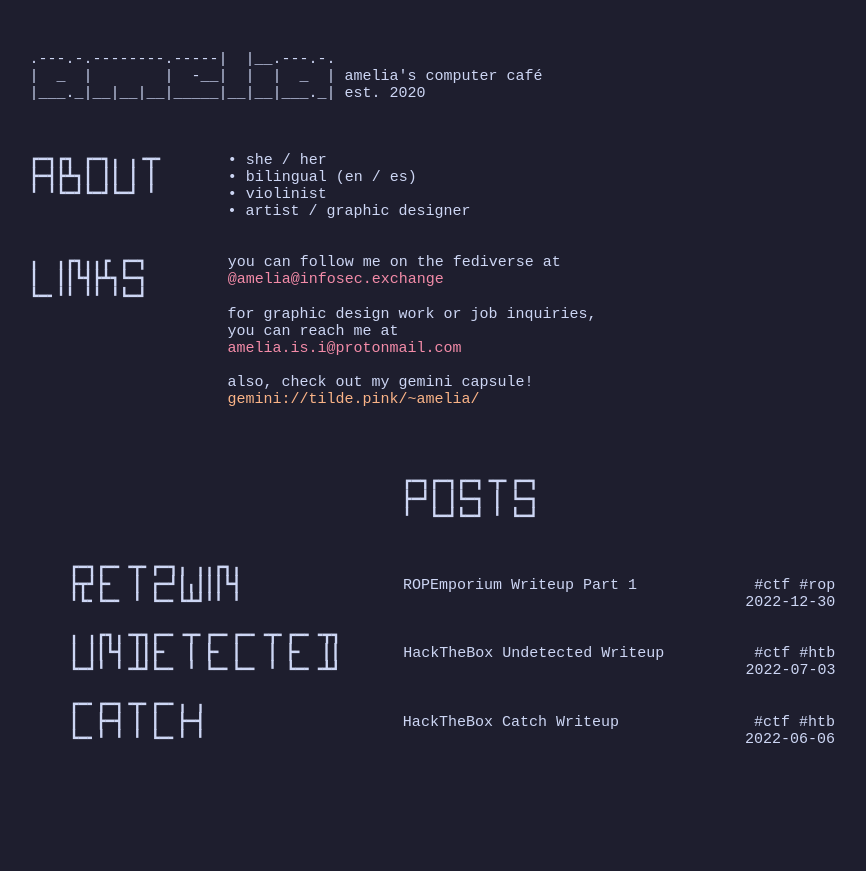
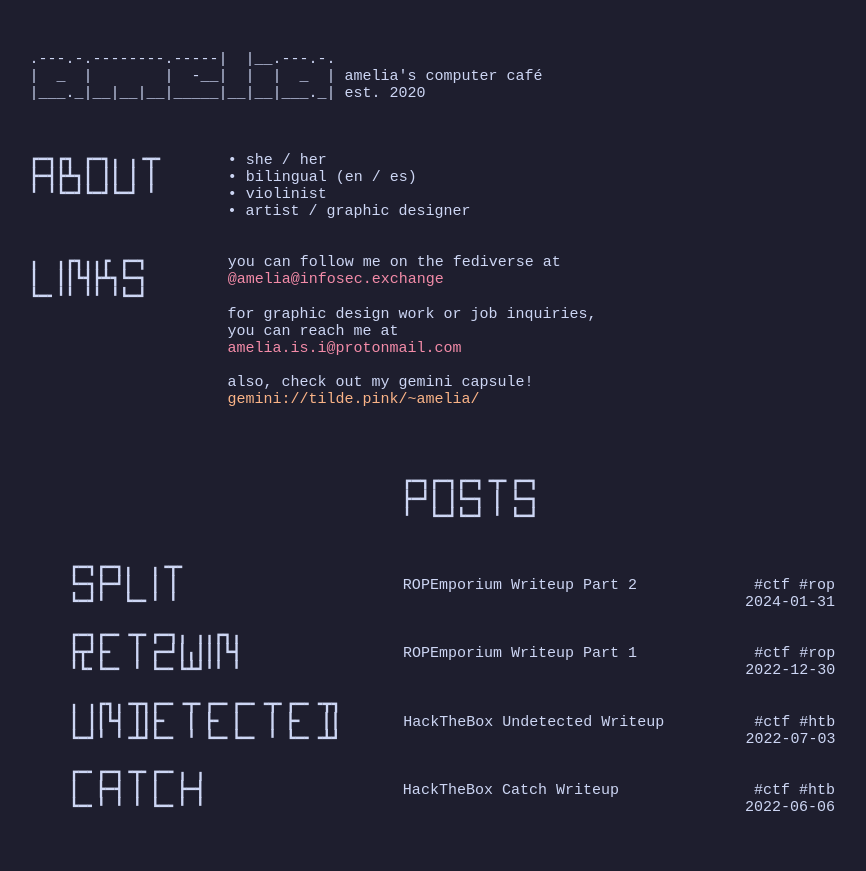
Before and after one commit to m33ls/m33ls.github.io, a plain HTML site: page index.html in a window 1280 px wide. Shown: the whole page, without its empty margins (210-1076 px from the left). Before the commit the page ends 814 px from the top, so only its background shows below. Drawn offline with Linux system fonts and the light colour scheme.

Commit message:
add split blog post

```diff
--- a/index.html
+++ b/index.html
@@ -20,7 +20,7 @@ a:hover, a:active {
 }
 
 
-<!-- fonts (figlet): future, -->
+<!-- fonts (figlet): future, modular -->
 </style>
 <body>
 <pre>
@@ -59,7 +59,11 @@ a:hover, a:active {
                                           ┣━┛┃ ┃┗━┓ ┃ ┗━┓
                                           ╹  ┗━┛┗━┛ ╹ ┗━┛
 
-<a href="blog/ret2win">
+<a href="blog/split">
+     ┏━┓┏━┓╻  ╻╺┳╸
+     ┗━┓┣━┛┃  ┃ ┃                         ROPEmporium Writeup Part 2             #ctf #rop
+     ┗━┛╹  ┗━╸╹ ╹                                                               2024-01-31
+</a><a href="blog/ret2win">
      ┏━┓┏━╸╺┳╸┏━┓╻ ╻╻┏┓╻
      ┣┳┛┣╸  ┃ ┏━┛┃╻┃┃┃┗┫                  ROPEmporium Writeup Part 1             #ctf #rop
      ╹┗╸┗━╸ ╹ ┗━╸┗┻┛╹╹ ╹                                                        2022-12-30
```
